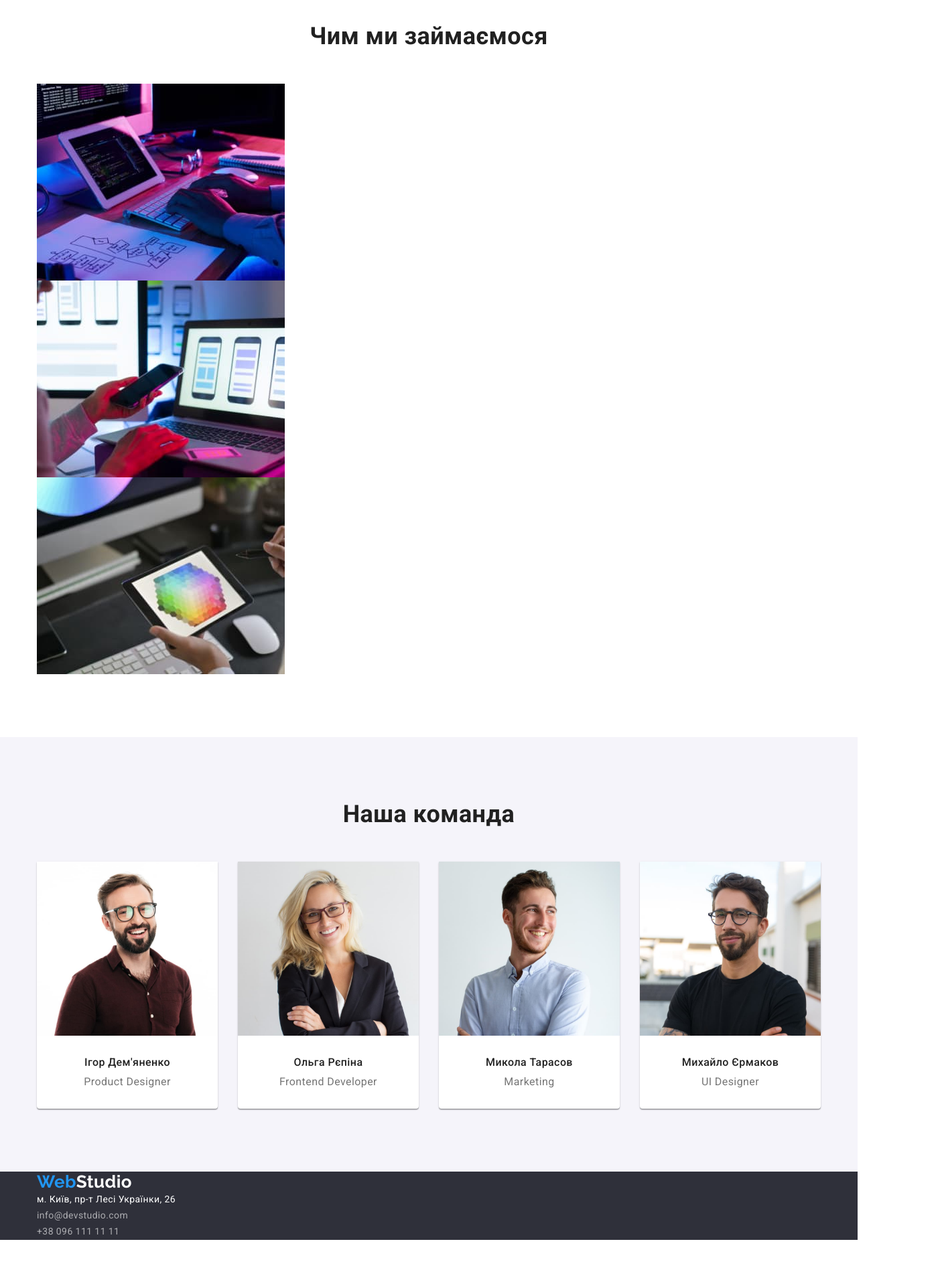
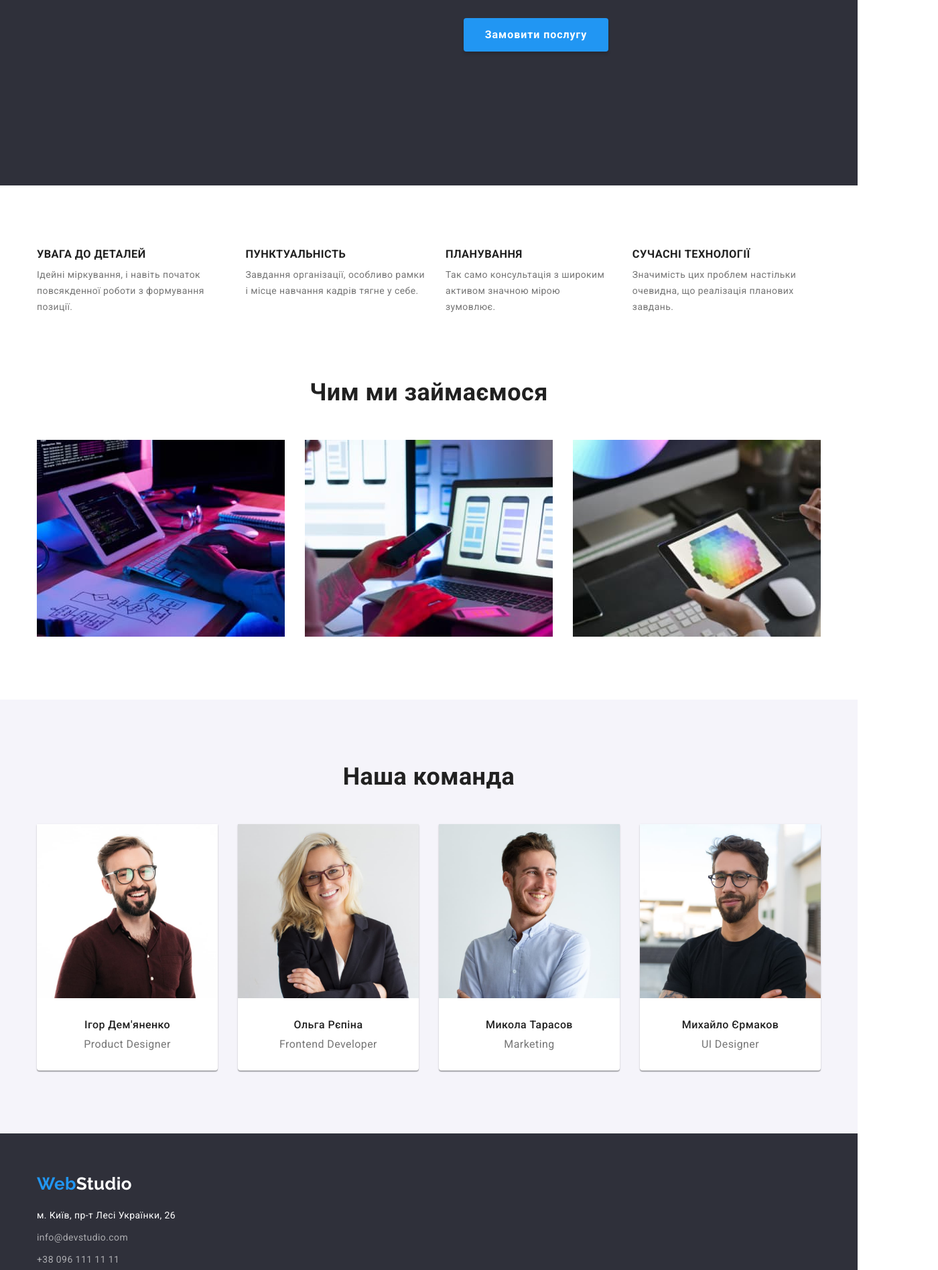
Before and after one commit to MaksoN03/goit-markup-hw-03, a plain HTML site: page index.html in a window 1280 px wide. Shown: the part 403-2300 px from the top of the page at 67% size, 1400 px wide, since content can reach past the window. Before the commit the page ends 2255 px from the top, so only its background shows below. Drawn offline with nearby package versions, Linux system fonts and the light colour scheme.

Commit message:
Update main and footer

```diff
--- a/css/styles.css
+++ b/css/styles.css
@@ -150,8 +150,17 @@ body {
 /*-------------- /HEADER --------------*/
 
 /*-------------- FOOTER --------------*/
+
 .page-footer {
     background-color: var(--dark-bg-color);
+    padding-top: 60px;
+    padding-bottom: 60px;
+}
+
+.webstudio-footer {
+    display: block;
+    margin-right: auto;
+    margin-bottom: 20px;
 }
 
 .studiologowhite {
@@ -165,6 +174,11 @@ body {
 .address-footer {
     font-style: normal;
     line-height: 1.71;
+    margin-right: auto;
+}
+
+.address-list-item:not(:last-child) {
+    margin-bottom: 9px;
 }
 
 .address {
@@ -188,6 +202,8 @@ body {
 
 .feature {
     background: var(--dark-bg-color);
+    padding: 200px;
+    text-align: center;
 }
 
 .feature-header {
@@ -198,6 +214,10 @@ body {
     letter-spacing: 0.06em;
     text-transform: uppercase;
     color: var(--primary-bg-color);
+    width: 696px;
+    margin-bottom: 30px;
+    margin-left: auto;
+    margin-right: auto;
 }
 
 .modal-open-btn {
@@ -208,11 +228,11 @@ body {
     font-weight: 700;
     font-size: 16px;
     line-height: 1.88;
-    display: flex;
-    align-items: center;
-    text-align: center;
+    display: inline-block;
     letter-spacing: 0.06em;
     color: var(--primary-bg-color);
+    width: 216px;
+    height: 50px;
 }
 
 .modal-open-btn:hover,
@@ -224,15 +244,42 @@ body {
 
 /*-------------- CHARACTERISTIC --------------*/
 
+.section-characteristic {
+    padding-top: 94px;
+}
+
+.characteristic-list {
+    display: flex;
+    column-gap: 30px;
+}
+
+.characteristic-item {
+    flex-basis: calc((100%-90px)/4)
+}
+
 .characteristic-name {
     font-weight: 700;
     line-height: 1.14;
     text-transform: uppercase;
+    margin-bottom: 10px;
 }
 
 .characteristic-description {
     line-height: 1.71;
     color: var(--primary-contact-color);
+}
+
+/*-------------- /CHARACTERISTIC --------------*/
+
+/*-------------- WHAT WE DO --------------*/
+
+.work-photo-list {
+    display: flex;
+    column-gap: 30px;
+}
+
+.work-photo-item {
+    flex-basis: calc((100%-60px)/3)
 }
 
 .name-header {
@@ -243,7 +290,7 @@ body {
     margin-bottom: 50px;
 }
 
-/*-------------- /CHARACTERISTIC --------------*/
+/*-------------- /WHAT WE DO --------------*/
 
 /*-------------- OUR TEAM --------------*/
 
--- a/index.html
+++ b/index.html
@@ -179,7 +179,7 @@
     </main>
     <footer class="page-footer">
       <div class="container">
-        <a href="#webstudio" class="webstudio link"
+        <a href="#webstudio" class="webstudio-footer link"
           ><span class="weblogo">Web</span><span class="studiologowhite">Studio</span></a
         >
         <address class="address-footer">
```
